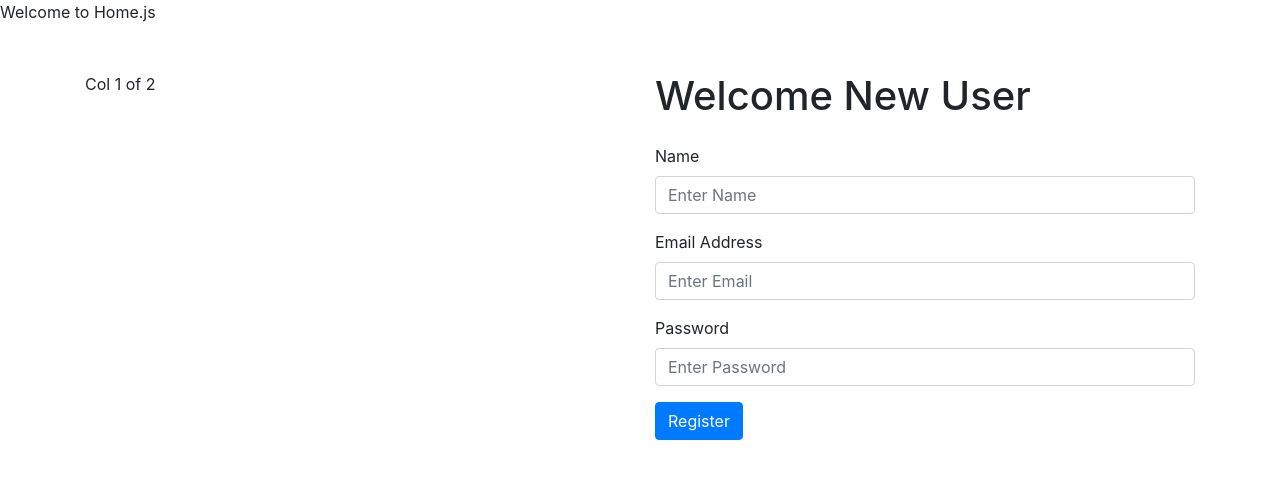
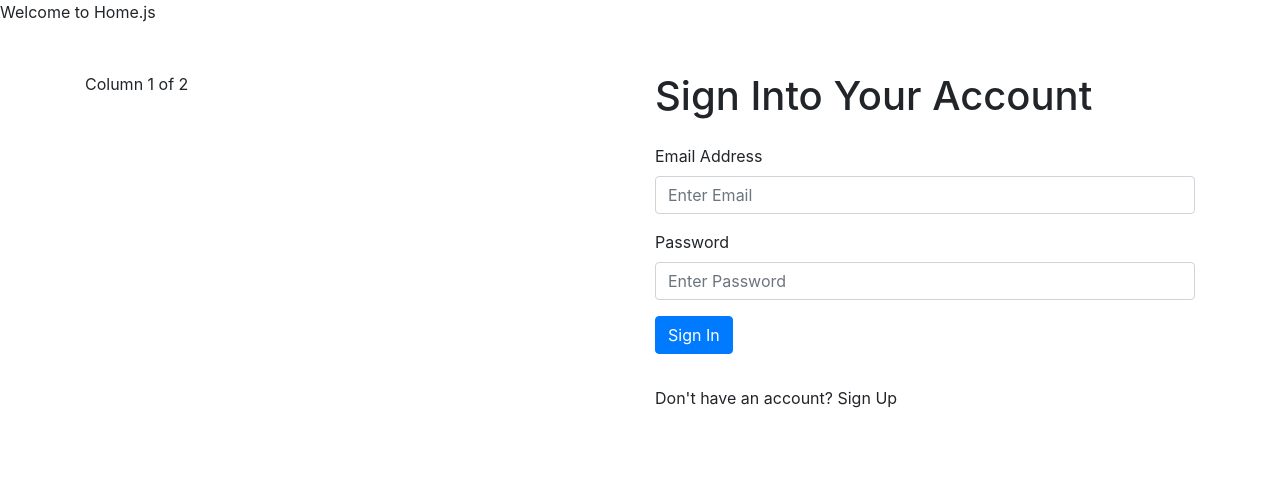
Before and after one commit to michaelpaulcuccia/dishfire, a React (Create React App) app in the folder client/: page /login in a window 1280 px wide. Shown: the top 478 px of the page. Built offline with nearby package versions, Linux system fonts and the light colour scheme.

Commit message:
something strange occuring in route, not working every time

```diff
--- a/client/src/App.js
+++ b/client/src/App.js
@@ -1,18 +1,18 @@
 import React from 'react';
 import Home from './components/Home';
-//import Login from './components/Login';
-import Register from './components/Register';
+import Login from './components/Login';
+//import Register from './components/Register';
 
 const App = () => {
   return (
     <div>
       <Home />
+      <br></br>
+      <br></br>
+      <Login />
       {/* <br></br>
       <br></br>
-      <Login /> */}
-      <br></br>
-      <br></br>
-      <Register />
+      <Register /> */}
     </div>
   )
 }
--- a/client/src/components/Login.js
+++ b/client/src/components/Login.js
@@ -1,13 +1,33 @@
-import React from 'react';
+import React, { useState } from 'react';
+import { useDispatch, useSelector } from 'react-redux';
+import { login } from '../actions/userActions.js';
 import { useForm } from "react-hook-form";
 import { Container, Form, Button, Row, Col } from 'react-bootstrap';
 
 const Login = () => {
 
-    const { register, handleSubmit, reset } = useForm();
+    const [email, setEmail] = useState('');
+    const [password, setPassword] = useState('');
+
+    const dispatch = useDispatch();
+
+    //get state
+    const userLogin = useSelector(state => state.userLogin);
+    const { loading, error } = userLogin;
+
+    //react-hook-form
+    const { register, handleSubmit } = useForm();
 
     const onSubmit = async (data) => {
         console.log(data);
+
+        setEmail(data.email);
+        setPassword(data.password);
+
+        //DISPATCH LOGIN
+        dispatch(login(email, password));
+
+
     }
 
 
@@ -23,6 +43,10 @@ const Login = () => {
 
                 <Col>
                     <h1> Sign Into Your Account</h1>
+
+                    {error && <h1>Error on login</h1>}
+                    {loading && <h1>Loading...</h1>}
+
                     <Form className='py-3'
                         onSubmit={handleSubmit(onSubmit)}
                     >
```
Also changed, not shown: 1 other file (tests, documents, lock files or other folders).
